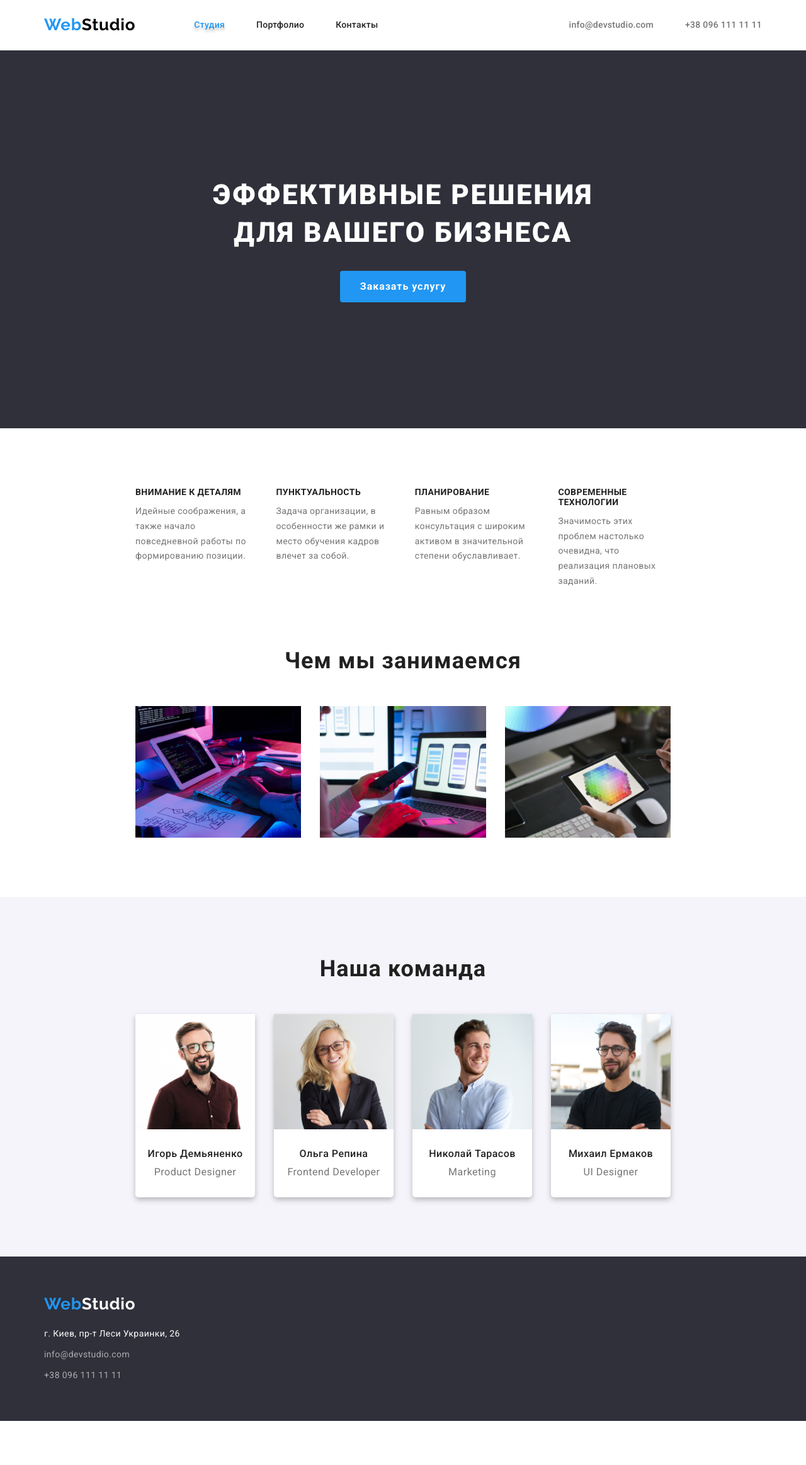
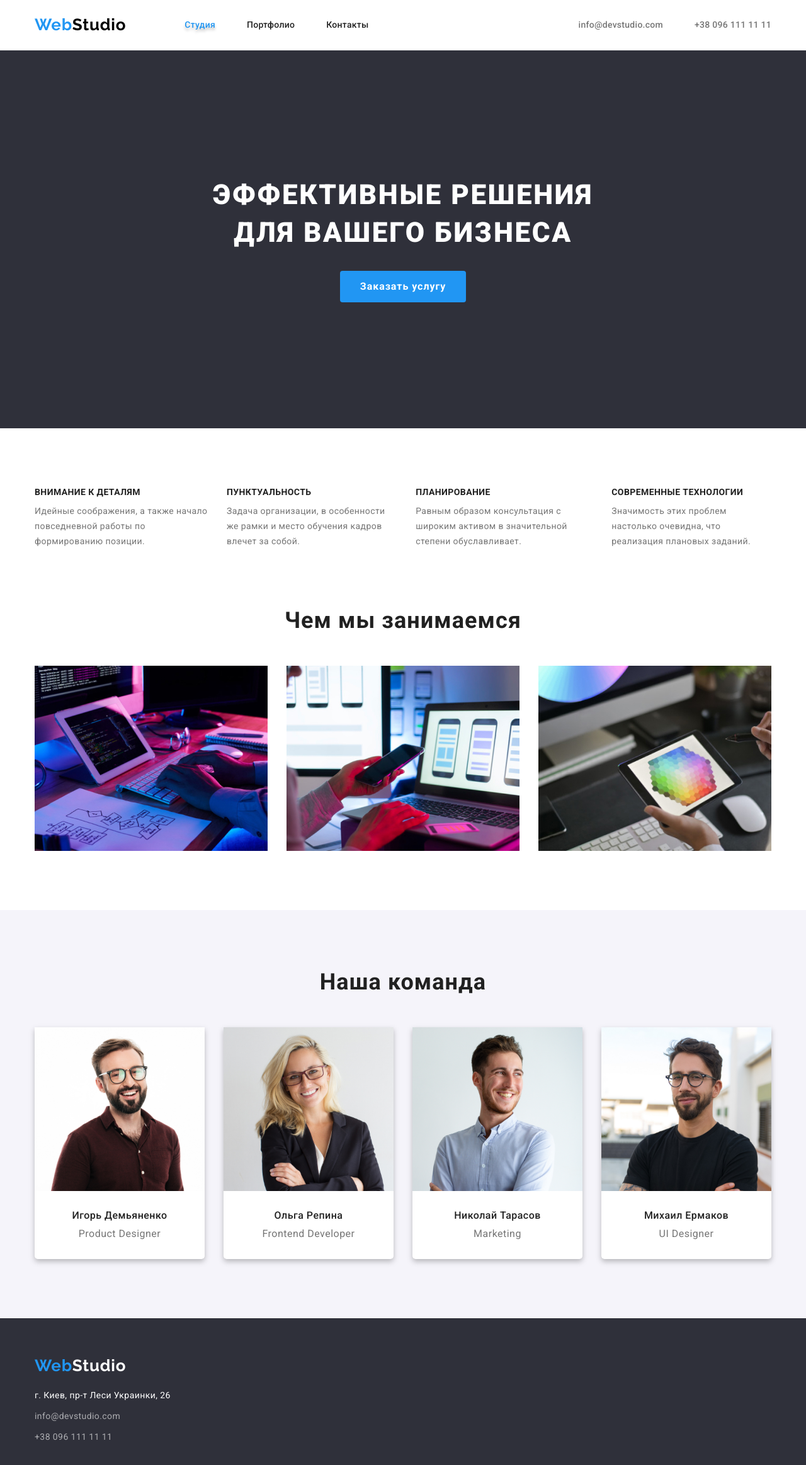
Before and after one commit to Artanyan/goit-markup-hw-03, a plain HTML site: page index.html in a window 1280 px wide. Shown: the whole page at 63% size. Before the commit the page ends 2256 px from the top, so only its background shows below. Drawn offline with nearby package versions, Linux system fonts and the light colour scheme.

Commit message:
Домашнее задание №3 (Студия.Портфолио)

```diff
--- a/css/style.css
+++ b/css/style.css
@@ -58,7 +58,7 @@
     /* Шапка страницы */
 
    .container-header{
-       width: 1170px;
+        width: 1200px;
         height: 80px;
         margin-left: auto;
         margin-right: auto;
@@ -80,12 +80,10 @@
     .studio{
         color:var(--studio-header-color);
     }
-
     .logo:hover,
     .logo:focus{
         text-shadow: 0px 4px 4px rgba(0, 0, 0, 0.25);
     }
-
     .container-header,
     .main-nav,
     .nav-list,
@@ -94,11 +92,9 @@
         display: flex;
         align-items: center;
     }
-
     .nav-list .item:not(:last-child){
         padding-right: 50px;
     }
-
     .nav-list .link{
         font-weight: 500;
         font-size: 14px;
@@ -131,7 +127,9 @@
 
     /* ------Герой страницы------ */
     .container-hero{
-        margin: 0px 200px;
+        width: 1200px;
+        margin-left: auto;
+        margin-right: auto;
         padding: 0px 15px;
         text-align: center;
     }
@@ -153,14 +151,13 @@
     }
     .hero-button{
         display:inline-block;
-        margin-bottom: 200px;
 
         height: 50px;
         width: 200px;
-
         border: 0;
         border-radius: 4px;
         padding: 8px 16px;
+        margin-bottom: 200px;
 
         font-weight: 700;
         font-size: 16px;
@@ -177,8 +174,9 @@
         justify-content: center;
     }
     .container-about{
-        width: 1170px;
-        margin: 0px 200px;
+        width: 1200px;
+        margin-left: auto;
+        margin-right: auto;
         padding: 0px 15px;
     }
     .advantages-list{
@@ -216,7 +214,10 @@
 
     /* ------Деятельность------ */
     .activity-container{
-        margin: 0px 200px 94px;
+        width: 1200px;
+        margin-left: auto;
+        margin-right: auto;
+        margin-bottom: 94px;
         padding: 0px 15px;
     }
     .activity-list{
@@ -244,7 +245,9 @@
 
     /* ------Наша команда------ */
     .team-container{
-        margin: 0px 200px;
+        width: 1200px;
+        margin-left: auto;
+        margin-right: auto;
         padding: 94px 15px;
     }
     .team{
@@ -305,7 +308,7 @@
         background: var(--footer-background-color);
     }
     .adress-container{
-        width: 1170px;
+        width: 1200px;
         margin-left: auto;
         margin-right: auto;
         padding: 60px 15px;
@@ -363,7 +366,7 @@
         border-top: #ececec 1px solid;
     }
     .container-project{
-        width: 1170px;
+        width: 1200px;
         margin-left: auto;
         margin-right: auto;
         padding: 0px 15px;
@@ -430,7 +433,8 @@
         color: var(--primary-text-color)
     }
     .container-cards{
-        margin-right: 27px;
+        width: 370px;
+        margin-right: 30px;
         margin-bottom: 30px;
 
         background: #FFFFFF;
```
Also changed, not shown: portfolio.html (+1 -0 lines).
